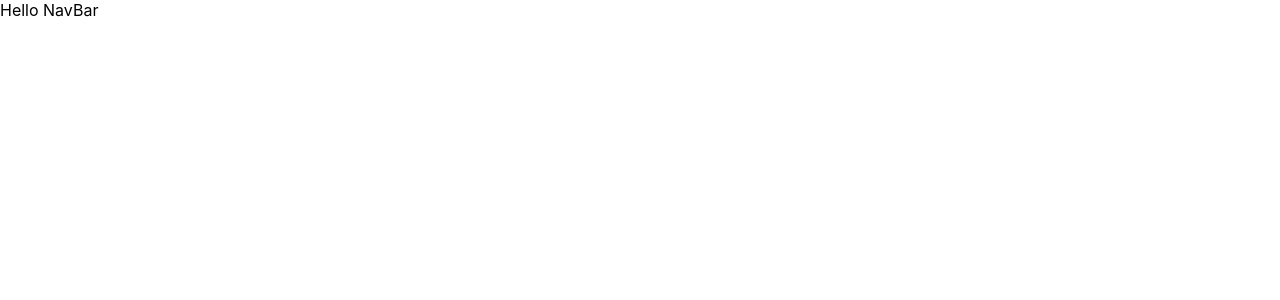
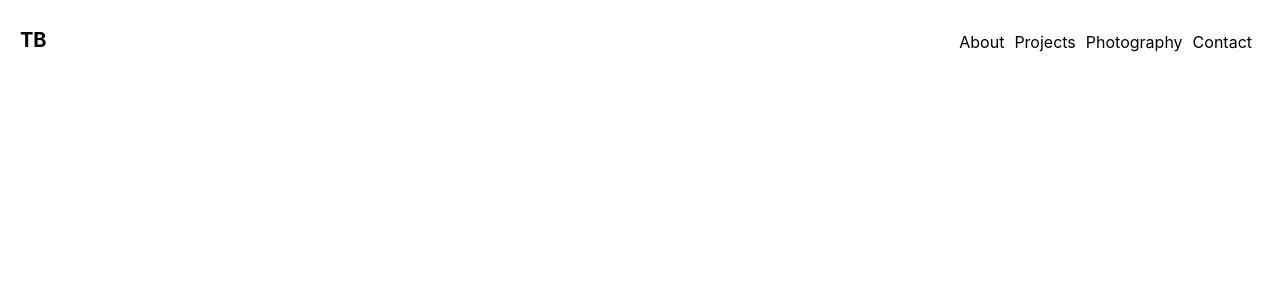
Before and after one commit to tatia-burdett/main-portfolio, a React (Create React App) app: page / in a window 1280 px wide. Shown: the top 300 px of the page. Built offline with nearby package versions, Linux system fonts and the light colour scheme.

Commit message:
basic navbar styling

```diff
--- a/src/NavBar/NavBar.css
+++ b/src/NavBar/NavBar.css
@@ -0,0 +1,38 @@
+/* Mobile First */
+
+.navbar-container {
+  display: flex;
+  justify-content: space-between;
+  align-items: center;
+  /* background-color: #000; */
+  position: fixed;
+  top: 0;
+  width: 100%;
+  height: 10%;
+  /* z-index:1; */
+}
+
+.navbar-header {
+  padding-left: 20px;
+  /* color: #fff; */
+  font-size: 20px;
+  margin: 0;
+  text-decoration: none;
+  white-space: nowrap;
+}
+
+/* Need to make hamburger menu for links... */
+
+.navbar-menu {
+  display: flex;
+  list-style-type: none;
+  padding-right: 18px;
+  padding-left: 0;
+  padding-top: 4px;
+}
+
+.navbar-list-item {
+  padding-right: 10px;
+}
+
+/* Responsive Desktop */
--- a/src/NavBar/NavBar.js
+++ b/src/NavBar/NavBar.js
@@ -4,8 +4,14 @@ import './NavBar.css'
 class NavBar extends React.Component {
   render() {
     return (
-      <div>
-        Hello NavBar
+      <div className='navbar-container'>
+        <h1 className='navbar-header'>TB</h1>
+        <ul className='navbar-menu'>
+          <li className='navbar-list-item'>About</li>
+          <li className='navbar-list-item'>Projects</li>
+          <li className='navbar-list-item'>Photography</li>
+          <li className='navbar-list-item'>Contact</li>
+        </ul>
       </div>
     )
   }
```
